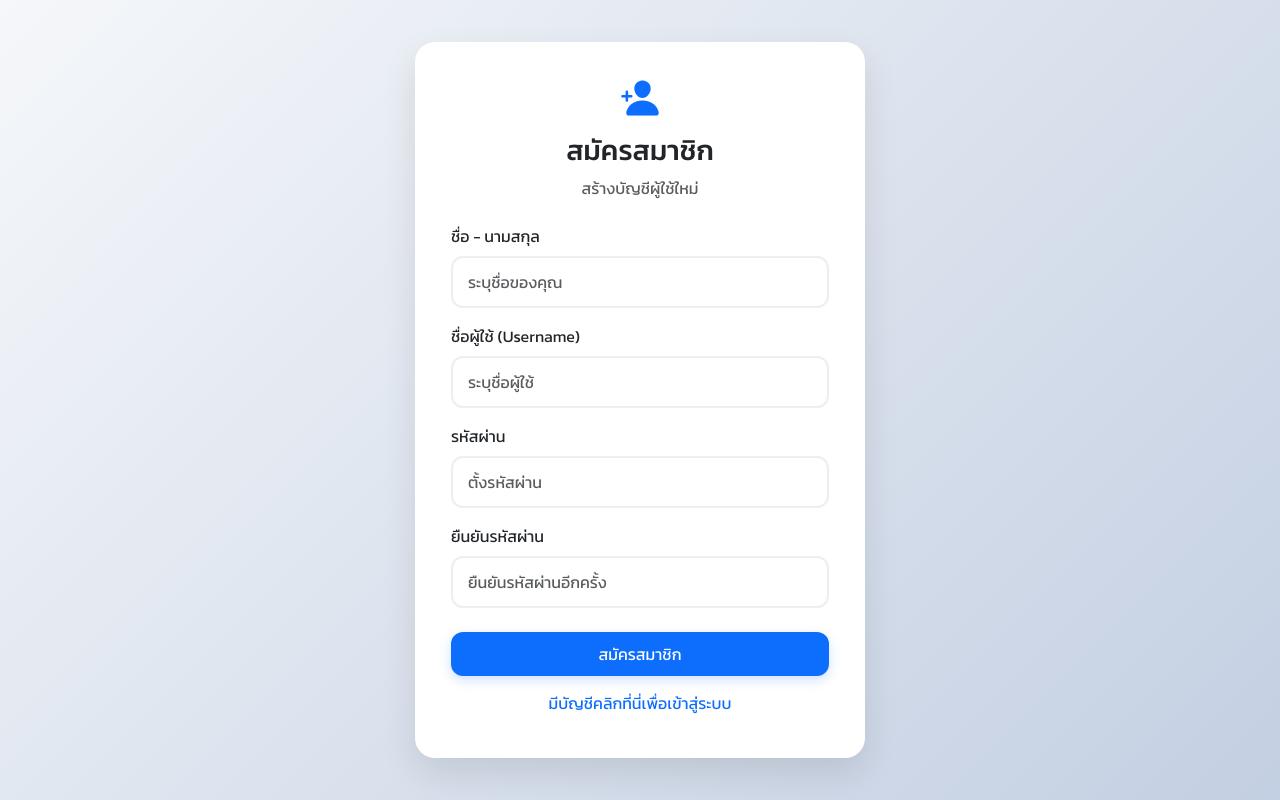
After one commit to SirBun7304/Arnon-tdlist, a PHP site: page /register.php in a window 1280 px wide. The commit adds this page. Run offline with PHP 8.4, Linux system fonts and the light colour scheme.

```diff
--- /dev/null
+++ b/register.php
@@ -0,0 +1,117 @@
+<!doctype html>
+<html lang="th">
+
+<head>
+    <meta charset="utf-8">
+    <meta name="viewport" content="width=device-width, initial-scale=1">
+    <title>สมัครสมาชิก | My To-Do List</title>
+    <link href="css/bootstrap.min.css" rel="stylesheet">
+    <link href="https://fonts.googleapis.com/css2?family=Kanit:wght@300;400;500&display=swap" rel="stylesheet">
+
+    <style>
+        body {
+            font-family: 'Kanit', sans-serif;
+            background: linear-gradient(135deg, #f5f7fa 0%, #c3cfe2 100%);
+            min-height: 100vh;
+            display: flex;
+            align-items: center;
+            justify-content: center;
+        }
+
+        .card {
+            border: none;
+            border-radius: 20px;
+            box-shadow: 0 15px 35px rgba(0, 0, 0, 0.1);
+            padding: 20px;
+            width: 100%;
+            max-width: 450px;
+        }
+
+        .form-control {
+            border-radius: 12px;
+            padding: 12px 15px;
+            border: 2px solid #eee;
+        }
+
+        .form-control:focus {
+            border-color: #0d6efd;
+            box-shadow: none;
+            background-color: #f8f9ff;
+        }
+
+        .btn-primary {
+            border-radius: 12px;
+            padding: 10px 20px;
+            background-color: #0d6efd;
+            border: none;
+            box-shadow: 0 4px 12px rgba(13, 110, 253, 0.2);
+        }
+
+        .btn-primary:hover {
+            background-color: #0b5ed7;
+            transform: translateY(-2px);
+            transition: all 0.3s;
+        }
+
+        ion-icon {
+            font-size: 24px;
+            color: #0d6efd;
+        }
+    </style>
+</head>
+
+<body>
+    <div class="card">
+        <div class="card-body">
+            <div class="text-center mb-4">
+                <ion-icon name="person-add" style="font-size: 40px; margin-bottom: 10px;"></ion-icon>
+                <h3>สมัครสมาชิก</h3>
+                <p class="text-muted">สร้างบัญชีผู้ใช้ใหม่</p>
+            </div>
+
+            <form action="register_db.php" method="POST">
+                <?php if (isset($_GET['error'])) { ?>
+                    <div class="alert alert-danger" role="alert">
+                        <?php echo htmlspecialchars($_GET['error']); ?>
+                    </div>
+                <?php } ?>
+
+                <?php if (isset($_GET['success'])) { ?>
+                    <div class="alert alert-success" role="alert">
+                        <?php echo htmlspecialchars($_GET['success']); ?>
+                    </div>
+                <?php } ?>
+
+                <div class="mb-3">
+                    <label for="name" class="form-label">ชื่อ - นามสกุล</label>
+                    <input type="text" class="form-control" name="name" id="name" placeholder="ระบุชื่อของคุณ" required>
+                </div>
+
+                <div class="mb-3">
+                    <label for="username" class="form-label">ชื่อผู้ใช้ (Username)</label>
+                    <input type="text" class="form-control" name="username" id="username" placeholder="ระบุชื่อผู้ใช้" required>
+                </div>
+
+                <div class="mb-3">
+                    <label for="password" class="form-label">รหัสผ่าน</label>
+                    <input type="password" class="form-control" name="password" id="password" placeholder="ตั้งรหัสผ่าน" required>
+                </div>
+
+                <div class="mb-4">
+                    <label for="confirm_password" class="form-label">ยืนยันรหัสผ่าน</label>
+                    <input type="password" class="form-control" name="confirm_password" id="confirm_password" placeholder="ยืนยันรหัสผ่านอีกครั้ง" required>
+                </div>
+
+                <div class="d-grid gap-2">
+                    <button type="submit" name="register_btn" class="btn btn-primary">สมัครสมาชิก</button>
+                    <a href="login.php" class="btn btn-link text-center text-decoration-none">มีบัญชีคลิกที่นี่เพื่อเข้าสู่ระบบ</a>
+                </div>
+            </form>
+        </div>
+    </div>
+
+    <script type="module" src="https://unpkg.com/ionicons@7.1.0/dist/ionicons/ionicons.esm.js"></script>
+    <script nomodule src="https://unpkg.com/ionicons@7.1.0/dist/ionicons/ionicons.js"></script>
+</body>
+
+</html>
```
Also changed, not shown: ad_data.php (+9 -2 lines), db_setup.sql (added, +8 -0 lines), index.php (+15 -2 lines), register_db.php (added, +41 -0 lines).
